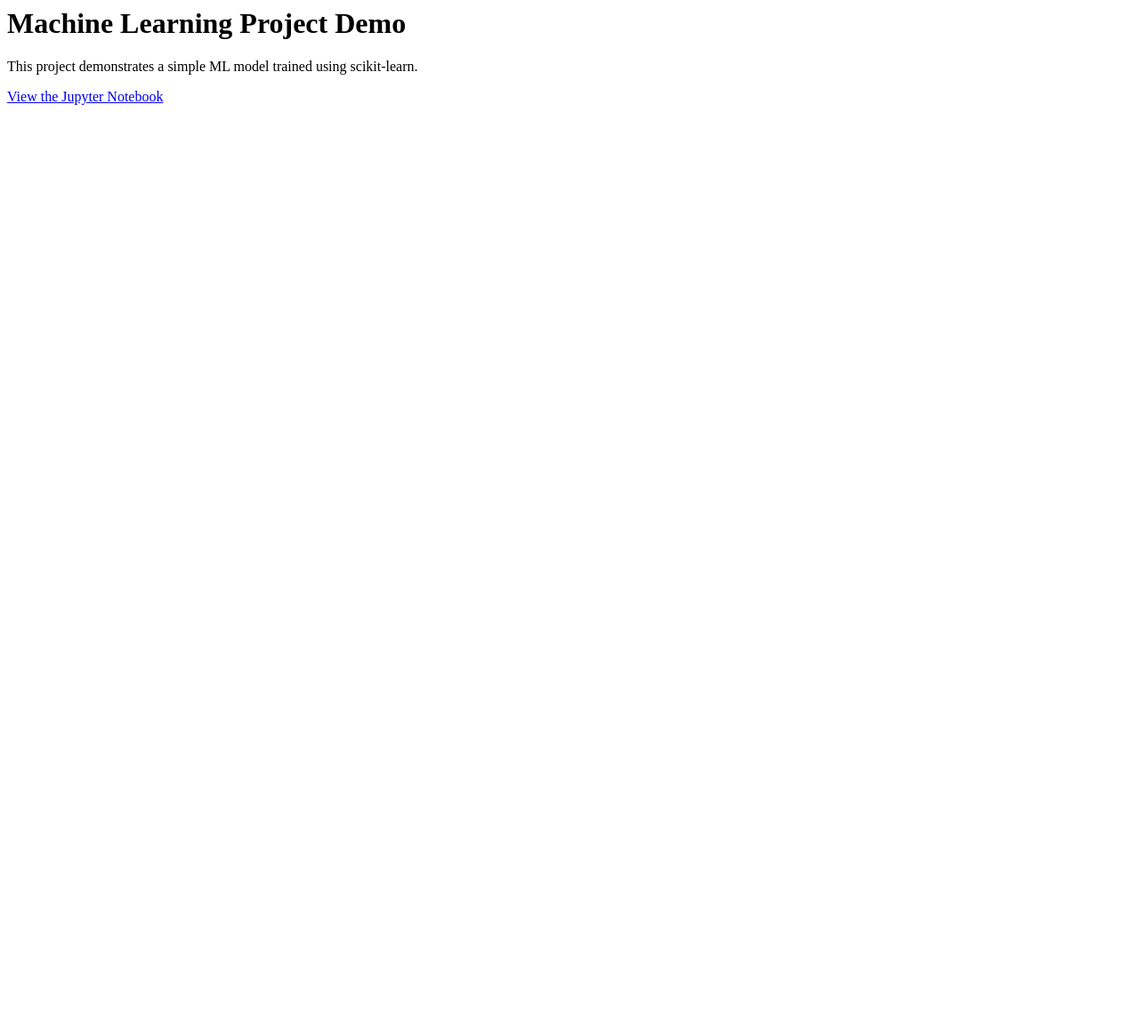
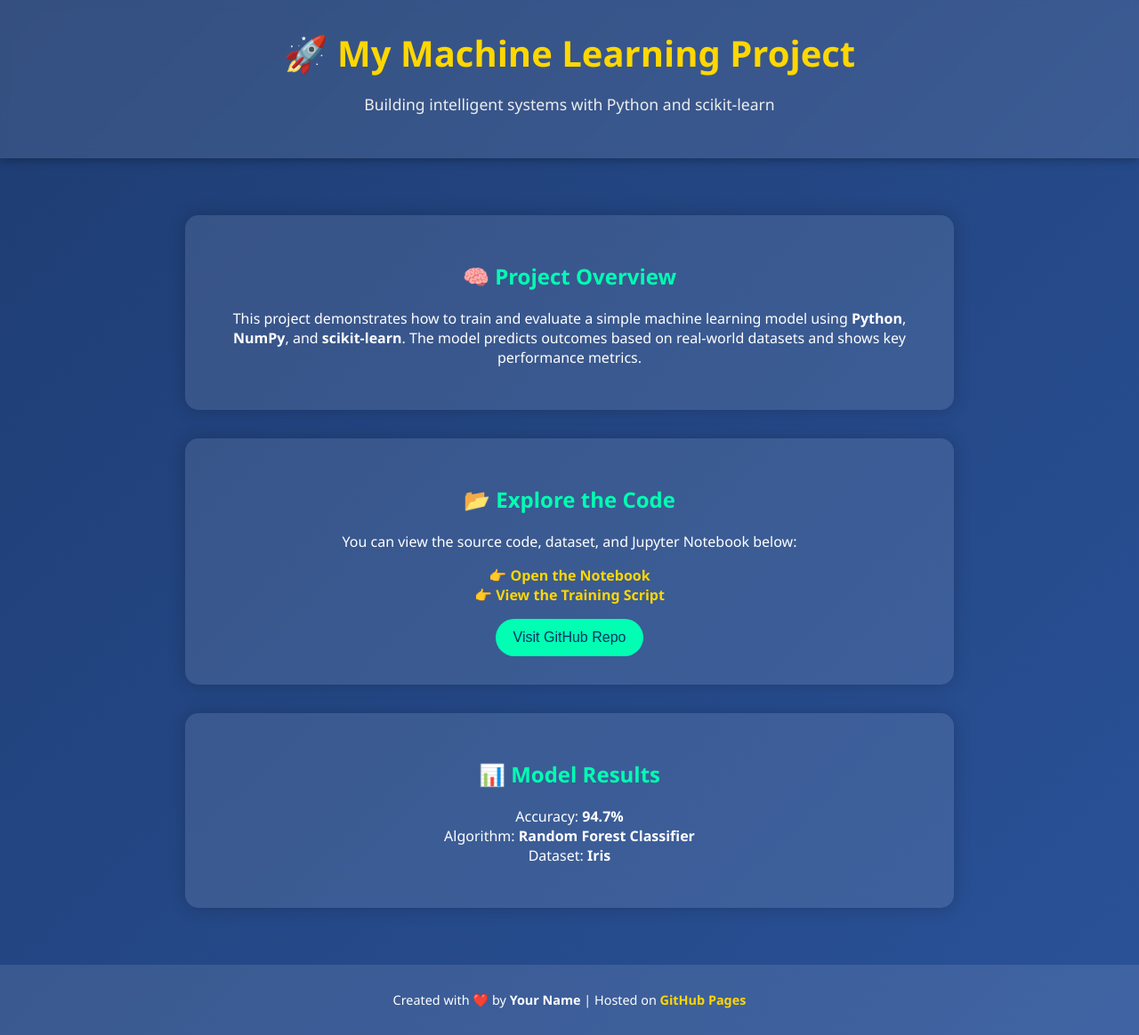
Before and after one commit to favourobi/ML-Labs, a plain HTML site: page index.html in a window 1280 px wide. Shown: the whole page at 89% size. Before the commit the page ends 800 px from the top, so only its background shows below. Drawn offline with Linux system fonts and the light colour scheme.

Commit message:
Update index.html

```diff
--- a/index.html
+++ b/index.html
@@ -1,10 +1,146 @@
-<html>
+<!DOCTYPE html>
+<html lang="en">
 <head>
+  <meta charset="UTF-8">
+  <meta name="viewport" content="width=device-width, initial-scale=1.0">
   <title>My Machine Learning Project</title>
+  <style>
+    /* ---------- Base Styling ---------- */
+    body {
+      font-family: 'Segoe UI', Tahoma, Geneva, Verdana, sans-serif;
+      margin: 0;
+      padding: 0;
+      background: linear-gradient(135deg, #1e3c72, #2a5298);
+      color: #fff;
+      display: flex;
+      flex-direction: column;
+      min-height: 100vh;
+    }
+
+    header {
+      background: rgba(255, 255, 255, 0.1);
+      backdrop-filter: blur(5px);
+      padding: 2rem;
+      text-align: center;
+      box-shadow: 0 2px 10px rgba(0,0,0,0.3);
+    }
+
+    header h1 {
+      font-size: 2.5rem;
+      margin: 0;
+      color: #FFD700;
+    }
+
+    header p {
+      font-size: 1.1rem;
+      color: #eee;
+    }
+
+    main {
+      flex: 1;
+      padding: 2rem;
+      text-align: center;
+    }
+
+    section {
+      max-width: 800px;
+      margin: 2rem auto;
+      background: rgba(255, 255, 255, 0.1);
+      border-radius: 15px;
+      padding: 2rem;
+      box-shadow: 0 0 20px rgba(0,0,0,0.2);
+    }
+
+    section h2 {
+      color: #00FFB3;
+    }
+
+    a {
+      color: #FFD700;
+      text-decoration: none;
+      font-weight: bold;
+    }
+
+    a:hover {
+      color: #00FFB3;
+    }
+
+    footer {
+      text-align: center;
+      padding: 1rem;
+      background: rgba(255, 255, 255, 0.1);
+      font-size: 0.9rem;
+    }
+
+    button {
+      background: #00FFB3;
+      border: none;
+      padding: 12px 20px;
+      font-size: 1rem;
+      border-radius: 25px;
+      color: #003366;
+      cursor: pointer;
+      transition: 0.3s;
+    }
+
+    button:hover {
+      background: #FFD700;
+      transform: scale(1.05);
+    }
+
+    /* ---------- Responsive Design ---------- */
+    @media (max-width: 600px) {
+      header h1 {
+        font-size: 2rem;
+      }
+      section {
+        padding: 1.2rem;
+      }
+    }
+  </style>
 </head>
 <body>
-  <h1>Machine Learning Project Demo</h1>
-  <p>This project demonstrates a simple ML model trained using scikit-learn.</p>
-  <a href="model.ipynb">View the Jupyter Notebook</a>
+  <header>
+    <h1>🚀 My Machine Learning Project</h1>
+    <p>Building intelligent systems with Python and scikit-learn</p>
+  </header>
+
+  <main>
+    <section>
+      <h2>🧠 Project Overview</h2>
+      <p>
+        This project demonstrates how to train and evaluate a simple machine learning model using
+        <strong>Python</strong>, <strong>NumPy</strong>, and <strong>scikit-learn</strong>.
+        The model predicts outcomes based on real-world datasets and shows key performance metrics.
+      </p>
+    </section>
+
+    <section>
+      <h2>📂 Explore the Code</h2>
+      <p>
+        You can view the source code, dataset, and Jupyter Notebook below:
+      </p>
+      <p>
+        👉 <a href="model.ipynb" target="_blank">Open the Notebook</a><br>
+        👉 <a href="train.py" target="_blank">View the Training Script</a>
+      </p>
+      <button onclick="window.open('https://github.com/your-username/machine-learning-project','_blank')">
+        Visit GitHub Repo
+      </button>
+    </section>
+
+    <section>
+      <h2>📊 Model Results</h2>
+      <p>
+        Accuracy: <strong>94.7%</strong><br>
+        Algorithm: <strong>Random Forest Classifier</strong><br>
+        Dataset: <strong>Iris</strong>
+      </p>
+    </section>
+  </main>
+
+  <footer>
+    <p>Created with ❤️ by <strong>Your Name</strong> | Hosted on <a href="https://pages.github.com/">GitHub Pages</a></p>
+  </footer>
 </body>
 </html>
```
